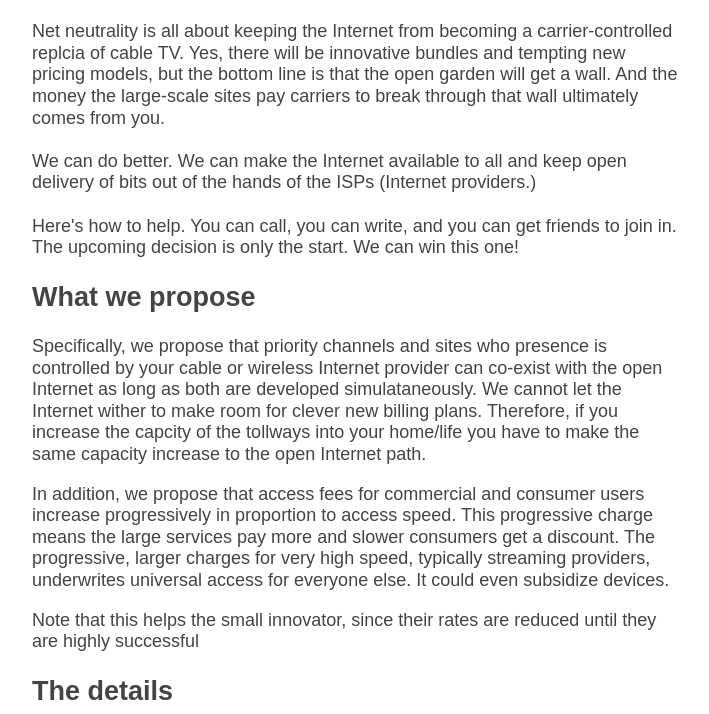
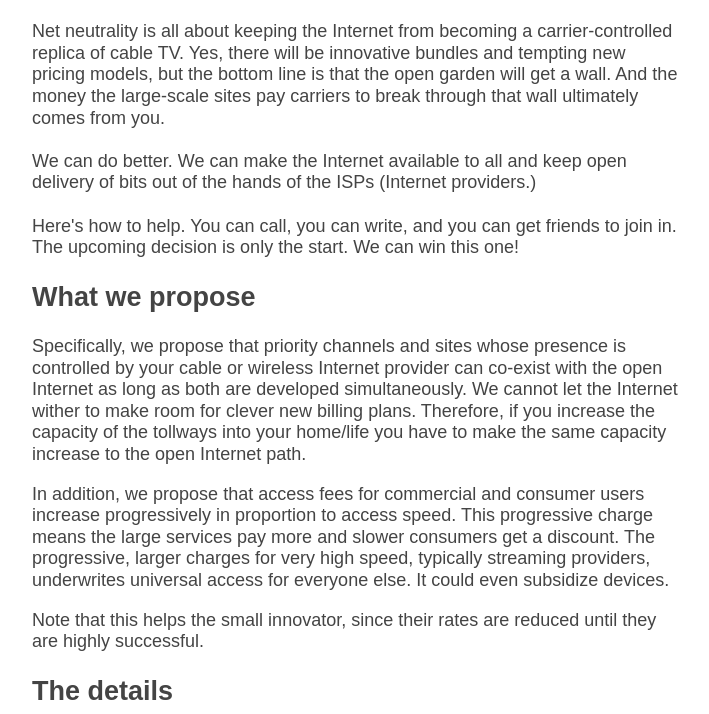
Before and after one commit to mitmedialab/viral-fcc-site, a plain HTML site: page index.html in a window 1280 px wide. Shown: the part 86-800 px from the top of the page, without its empty margins (283-992 px from the left). Drawn offline with Linux system fonts and the light colour scheme.

Commit message:
Updates from Stacie

```diff
--- a/index.html
+++ b/index.html
@@ -42,7 +42,7 @@
 <body>
 	<h1>Action list for Net Neutrality</h1>
 
-	<p>Net neutrality is all about keeping the Internet from becoming a carrier-controlled replcia of cable TV.
+	<p>Net neutrality is all about keeping the Internet from becoming a carrier-controlled replica of cable TV.
     Yes, there will be innovative bundles and tempting new pricing models, but the bottom line is that the open garden
     will get a wall.  And the money the large-scale sites pay carriers to break through that wall ultimately comes from you.<br><br>
     We can do better.  We can make the Internet available to all and keep open delivery of bits out of the hands of the ISPs (Internet providers.)<br><br>
@@ -50,18 +50,18 @@
     join in.  The upcoming decision is only the start.  We can win this one!</p>
 	</p>
 	<h2>What we propose</h2>
-	<p>Specifically, we propose that priority channels and sites who presence is controlled by your cable or wireless Internet
+	<p>Specifically, we propose that priority channels and sites whose presence is controlled by your cable or wireless Internet
 		provider can co-exist with the open
-	Internet as long as both are developed simulataneously.  We cannot let the Internet wither to make room for
+	Internet as long as both are developed simultaneously.  We cannot let the Internet wither to make room for
 		clever new billing plans.
-Therefore, if you increase the capcity of the tollways into your home/life
+Therefore, if you increase the capacity of the tollways into your home/life
 		you have to make the same capacity increase to the open Internet path.  </p>
 	<p>In addition, we propose
 	that access fees for commercial and consumer users increase progressively in proportion to access speed.
 	This progressive charge means the large services pay more and slower consumers get a discount.
 		The progressive, larger charges for very high speed, typically streaming providers,
 		underwrites universal access for everyone else.  It could even subsidize devices.</p>
-	<p>Note that this helps the small innovator, since their rates are reduced until they are highly successful</p>
+	<p>Note that this helps the small innovator, since their rates are reduced until they are highly successful.</p>
 <h2>The details</h2>
 <ol>
 	<li><div class="biblio">Activist site <a href="https://www.battleforthenet.com/">www.battleforthenet.com</a></div></li>
@@ -70,11 +70,12 @@ Therefore, if you increase the capcity of the tollways into your home/life
 	<li><div class="biblio">Call and leave message: 888-CALL FCC (225-5322)</div></li>
 	</ol>
   <h2>Here's the email for the commissioners. Send a note:</h2>
+  <p><i>Feel free to use the text from the 'What we Propose' section above.</i></p>
   <p>Ajit Pai, Chairman 202-418-1000 - ajit.pai@fcc.gov</p>
   <p>Mignon Clyburn, 202-418-2100  - mignon.clyburn@fcc.gov</p>
   <p>Michael O’Rielly, 202-418-2300 -  mike.orielly@fcc.gov</p>
   <p>Brendan Carr, 202-418-2200 - brendan.carr@fcc.gov</p>
   <p>Jessica Rosenworcel, 202-418-2400 - jessica.rosenworcel@fcc.gov </p>
+
 	<br>
 	<h2>And of course your can call your congressperson...</H2>
-	<div class="biblio">Here's what one of our colleagues suggests: <a href="https://www.youtube.com/watch?time_continue=1&v=QlErPOPrEVI"> Brian Forde </a></div>
```
